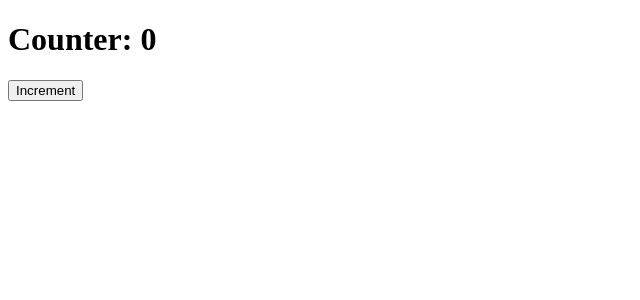
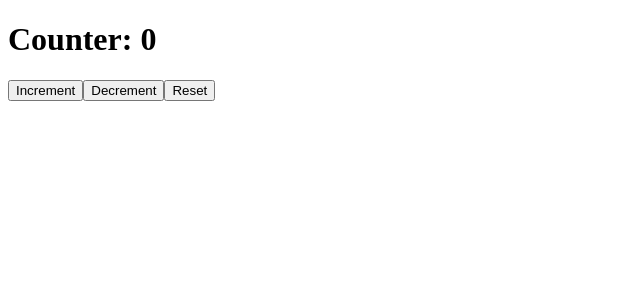
Before and after one commit to githubscientist/fsd57wde, a React (Vite) app: page / in a window 1280 px wide. Shown: the top 300 px of the page, without its empty margins (0-640 px from the left). Built offline with nearby package versions, Linux system fonts and the light colour scheme.

Commit message:
decrement reset added --redux

```diff
--- a/src/App.jsx
+++ b/src/App.jsx
@@ -1,6 +1,6 @@
 import { useSelector, useDispatch } from 'react-redux';
 import { selectCount } from './features/counter/counterSlice';
-import { increment } from './features/counter/counterSlice';
+import { increment, decrement, reset } from './features/counter/counterSlice';
 
 const App = () => {
 
@@ -11,6 +11,8 @@ const App = () => {
     <div>
       <h1>Counter: { count }</h1>
       <button onClick={() => dispatch(increment(1))}>Increment</button>
+      <button onClick={() => dispatch(decrement(1))}>Decrement</button>
+      <button onClick={() => dispatch(reset())}>Reset</button>
     </div>
   )
 }
--- a/src/features/counter/counterSlice.js
+++ b/src/features/counter/counterSlice.js
@@ -8,11 +8,17 @@ export const counterSlice = createSlice({
     reducers: {
         increment: (state, action) => {
             state.count += action.payload;
+        },
+        decrement: (state, action) => {
+            state.count -= action.payload;
+        },
+        reset: state => {
+            state.count = 0;
         }
     }
 });
 
-export const { increment } = counterSlice.actions;
+export const { increment, decrement, reset } = counterSlice.actions;
 
 export default counterSlice.reducer;
 
```
